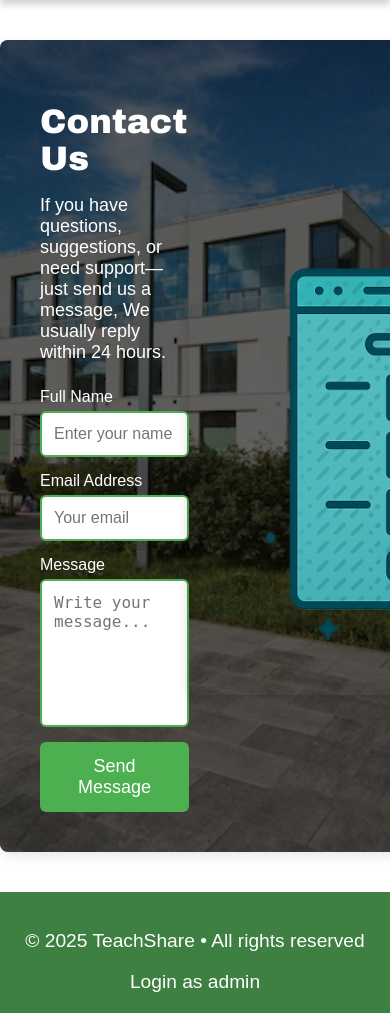
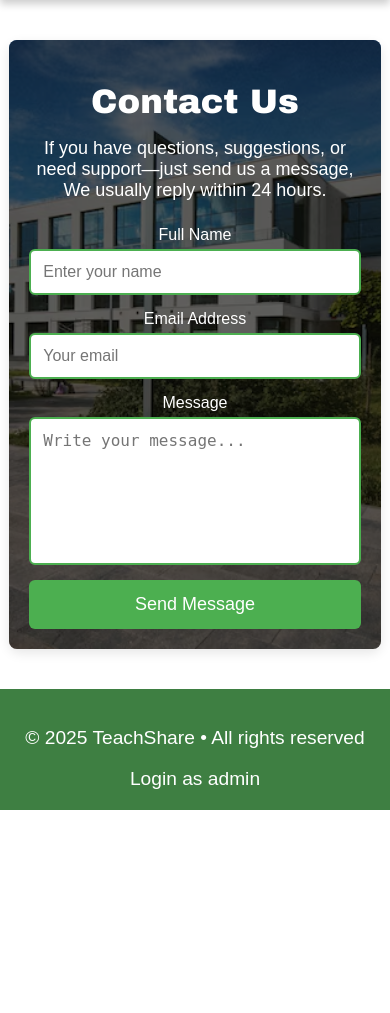
Before and after one commit to Erik-Jashari/School-Managment-System, a PHP site: page /Contact.html in a window 390 px wide; the page is wider, and only the part inside the window is pictured. Shown: the part 185-1198 px from the top of that part. After the commit the page ends 995 px from the top of that part, so only its background shows below. Run offline with PHP 8.4, Linux system fonts and the light colour scheme.

Commit message:
I added Responsivnes to the Contact Page

```diff
--- a/CSS/Contact.css
+++ b/CSS/Contact.css
@@ -87,7 +87,6 @@
 .contact-image img{
     width: 500px;
     border-radius: 10px;
-    box-shadow: 0 4px 12px rgba(0,0,0,0.18);
 }
 .contact-image::before{
     content: "";
@@ -124,3 +123,16 @@
     z-index: 0;
     transition: background-image 1s ease-in-out;
 }
+@media (max-width: 900px) {
+    .contact-container {
+        flex-direction: column;
+        padding: 20px;
+    }
+    .contact-left, .contact-image {
+        width: 100%;
+        text-align: center;
+    }
+    .contact-image img {
+        display: none;
+    }
+}
```
